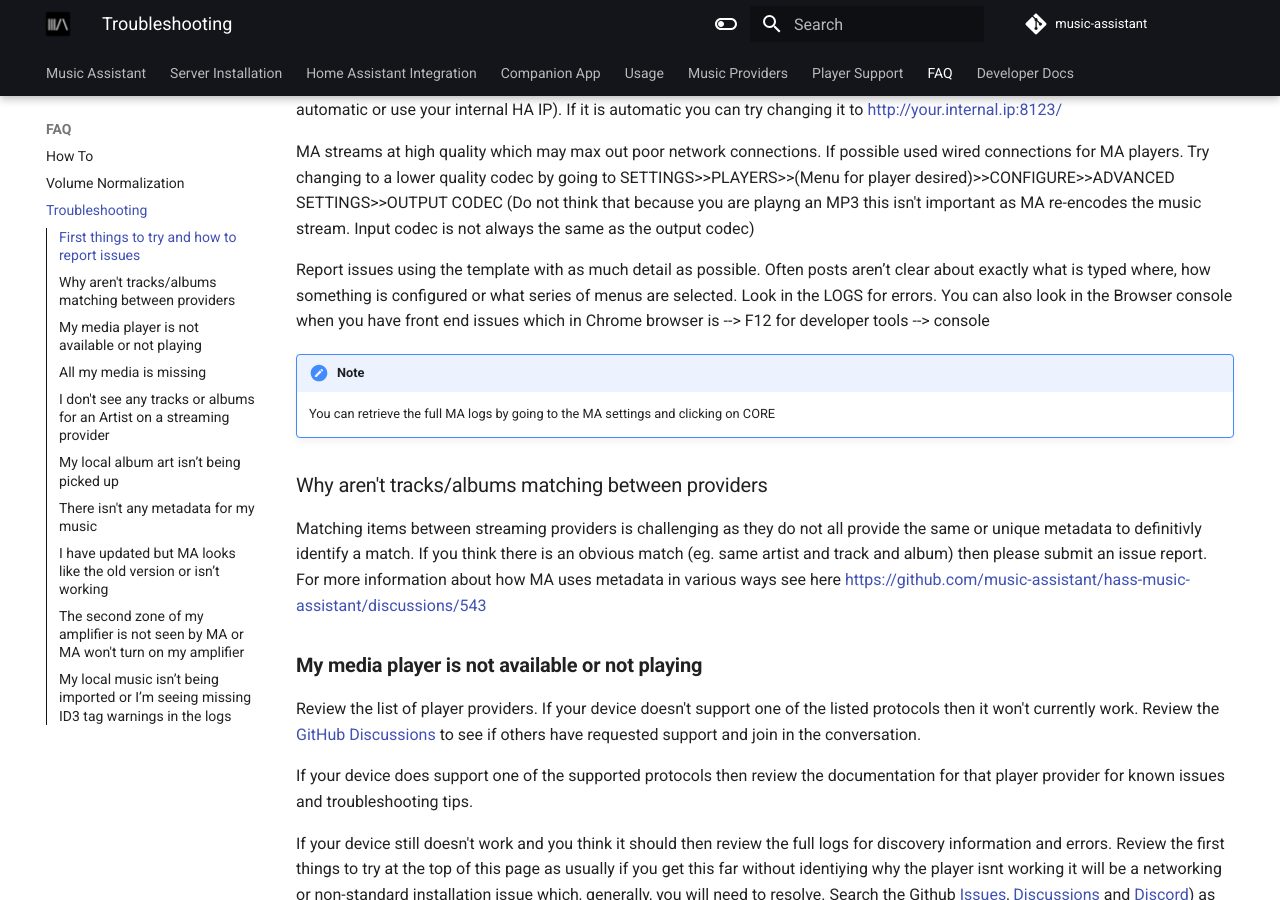
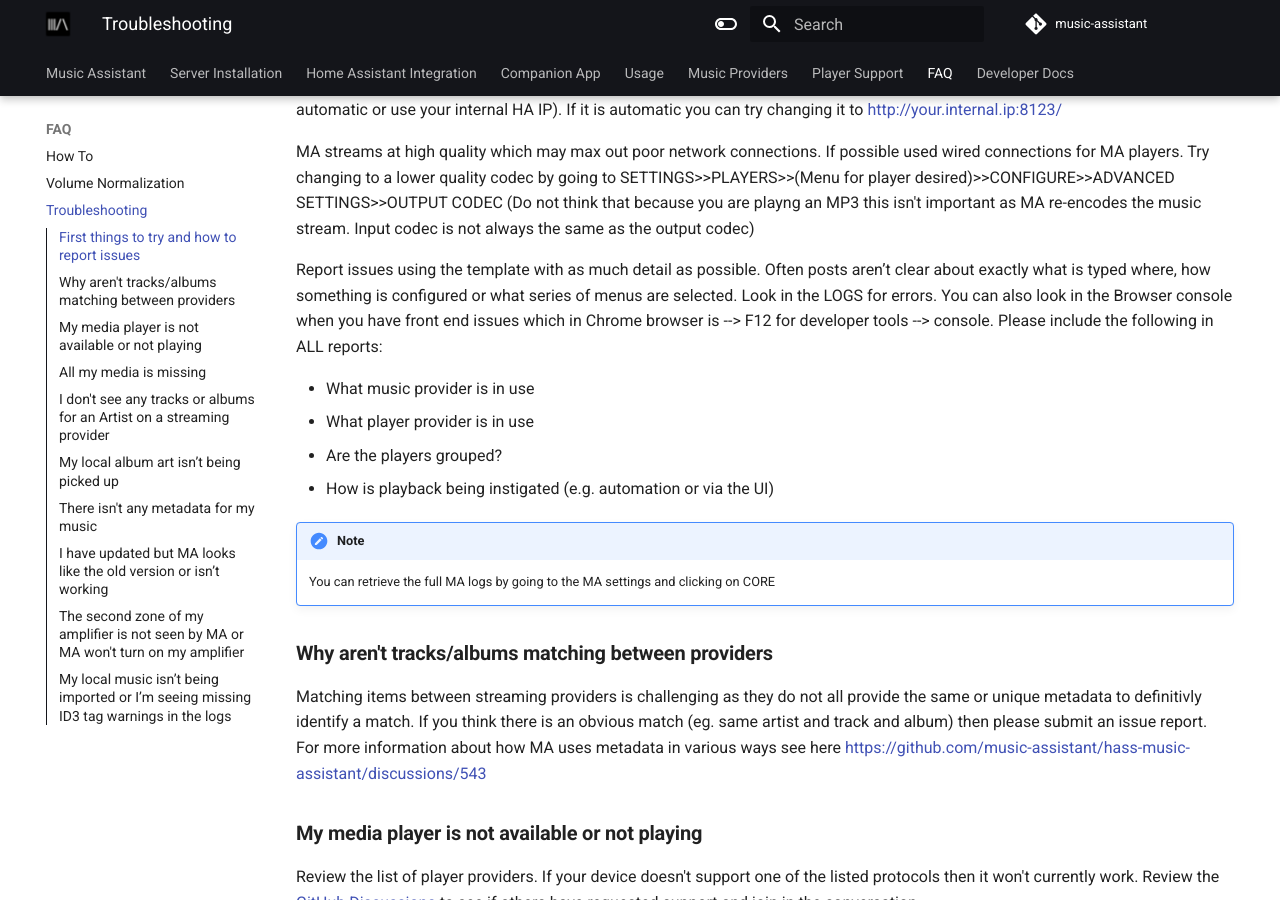
Before and after one commit to pwbriggs/music-assistant.github.io, an MkDocs documentation site: the page built from docs/faq/troubleshooting.md, in a window 1280 px wide and 900 px high, scrolled down 557 px. Built offline with MkDocs 1.6.1 and Material for MkDocs 9.7.7, drawn with Linux system fonts in a browser that asks for light colours.

Commit message:
Add more info to issue report requirements

```diff
--- a/docs/faq/troubleshooting.md
+++ b/docs/faq/troubleshooting.md
@@ -1,4 +1,4 @@
-### First things to try and how to report issues
+### **First things to try and how to report issues**
 
 Probably the most common issue is people trying to run MA with complicated network setups. Running behind VPNs, across subnets or VLANs, behind firewalls, local SSL, using reverse proxies or inside containers is not supported (it might work but we can’t troubleshoot for you as MA is run by a small team who don't have the resources to help with non-MA issues). Search Discord for these problems as users have regularly reported these issues and found that it is their setup that was causing the fault; their solution might help you.
 
@@ -10,12 +10,17 @@
 
 MA streams at high quality which may max out poor network connections. If possible used wired connections for MA players. Try changing to a lower quality codec by going to SETTINGS>>PLAYERS>>(Menu for player desired)>>CONFIGURE>>ADVANCED SETTINGS>>OUTPUT CODEC (Do not think that because you are playng an MP3 this isn't important as MA re-encodes the music stream. Input codec is not always the same as the output codec)
 
-Report issues using the template with as much detail as possible. Often posts aren’t clear about exactly what is typed where, how something is configured or what series of menus are selected. Look in the LOGS for errors. You can also look in the Browser console when you have front end issues which in Chrome browser is --> F12 for developer tools --> console
+Report issues using the template with as much detail as possible. Often posts aren’t clear about exactly what is typed where, how something is configured or what series of menus are selected. Look in the LOGS for errors. You can also look in the Browser console when you have front end issues which in Chrome browser is --> F12 for developer tools --> console. Please include the following in ALL reports:
+
+- What music provider is in use
+- What player provider is in use
+- Are the players grouped?
+- How is playback being instigated (e.g. automation or via the UI)
 
 !!! note
     You can retrieve the full MA logs by going to the MA settings and clicking on CORE
 
-### Why aren't tracks/albums matching between providers
+### **Why aren't tracks/albums matching between providers**
 
 Matching items between streaming providers is challenging as they do not all provide the same or unique metadata to definitivly identify a match. If you think there is an obvious match (eg. same artist and track and album) then please submit an issue report. For more information about how MA uses metadata in various ways see here https://github.com/music-assistant/hass-music-assistant/discussions/543
 
@@ -53,12 +58,12 @@
 
 For the IOS app see [here](https://community.home-assistant.io/t/anyone-know-how-to-clear-cache-in-the-ios-app/64569/10)
 
-### The second zone of my amplifier is not seen by MA or MA won't turn on my amplifier
+### **The second zone of my amplifier is not seen by MA or MA won't turn on my amplifier**
 
 MA is an INPUT to your amplifier. So you need to power on your amplifier and then select the INPUT that MA is streaming to (e.g. Airplay, DLNA, Chromsecast). For this reason MA does not see the amplifier zones it only sees the compatible inputs of the amplifier.
 
 Some amplifiers may auto turn on when a signal is detected so check the amplifier options. If this functionality is not available then you will need to power on the amplifier via another means. The power icons that are seen beside the players must be seen as starting and stopping the stream to the player not as physically powering on or off the device.
 
-### My local music isn’t being imported or I’m seeing missing ID3 tag warnings in the logs
+### **My local music isn’t being imported or I’m seeing missing ID3 tag warnings in the logs**
 
 This is likely a tagging problem. See [here](../music-providers/filesystem/)
```
